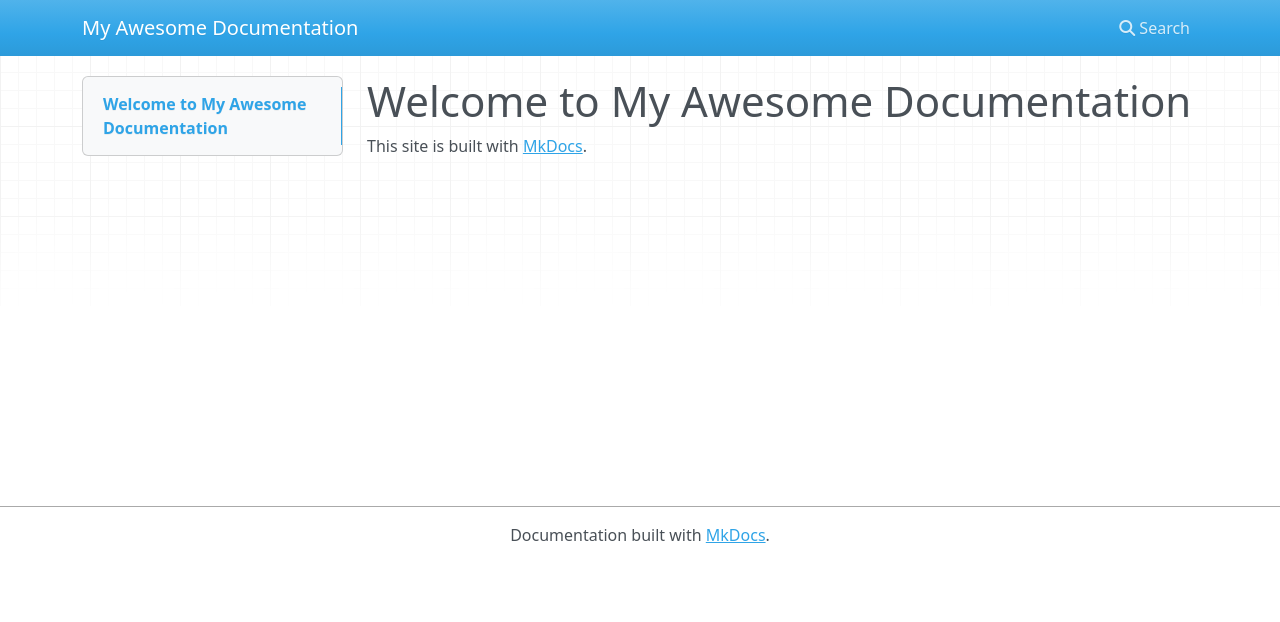
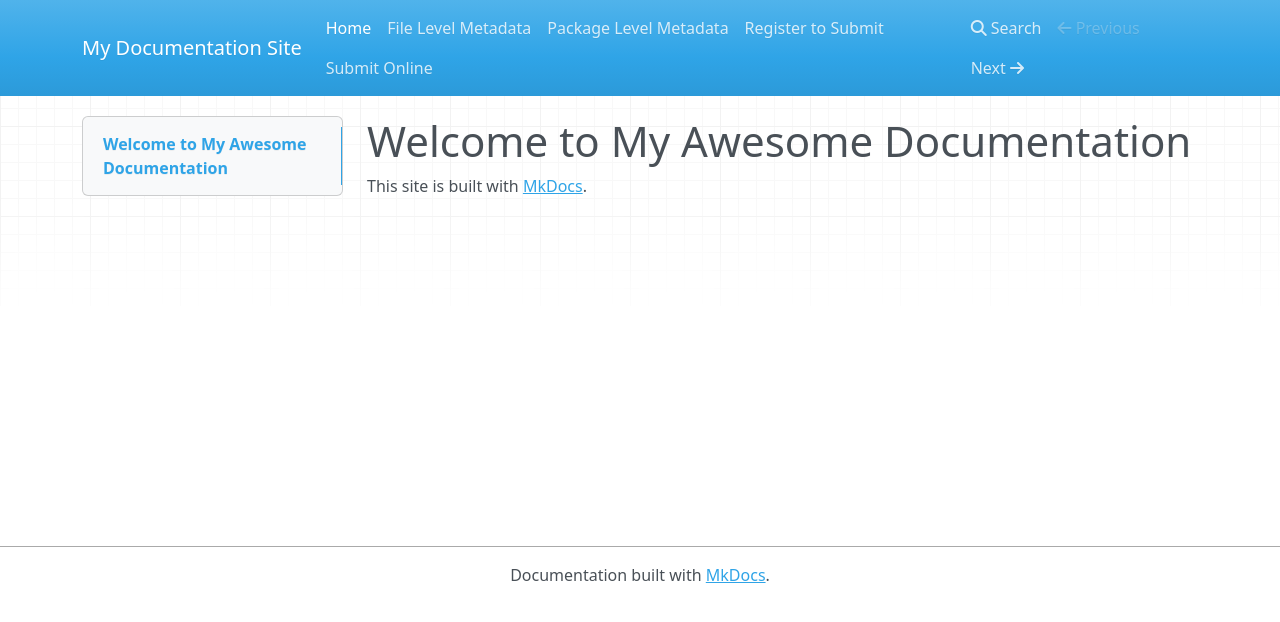
Before and after one commit to SmithsonianTropicalDataPortal/STDP_Documentation, an MkDocs documentation site: the page built from docs/index.md, in a window 1280 px wide. Shown: the top 622 px of the page. Built offline with MkDocs 1.6.1, drawn with Linux system fonts in a browser that asks for light colours; nearby versions of some CDN libraries.

Commit message:
update yml

```diff
--- a/mkdocs.yml
+++ b/mkdocs.yml
@@ -1,5 +1,9 @@
-site_name: My Awesome Documentation
+site_name: My Documentation Site
 theme:
-  name: mkdocs  # You can change this to 'readthedocs' or use a custom theme like 'material' if you have it installed.
+  name: mkdocs
 nav:
   - Home: index.md
+  - File Level Metadata: file_level_metadata.md
+  - Package Level Metadata: package_level_metadata.md
+  - Register to Submit: register_to_submit.md
+  - Submit Online: submit_online.md
```
